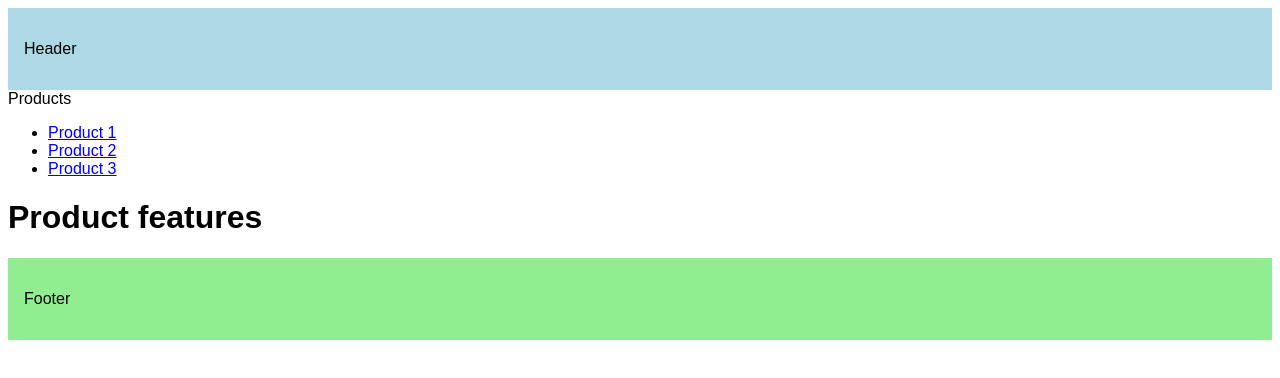
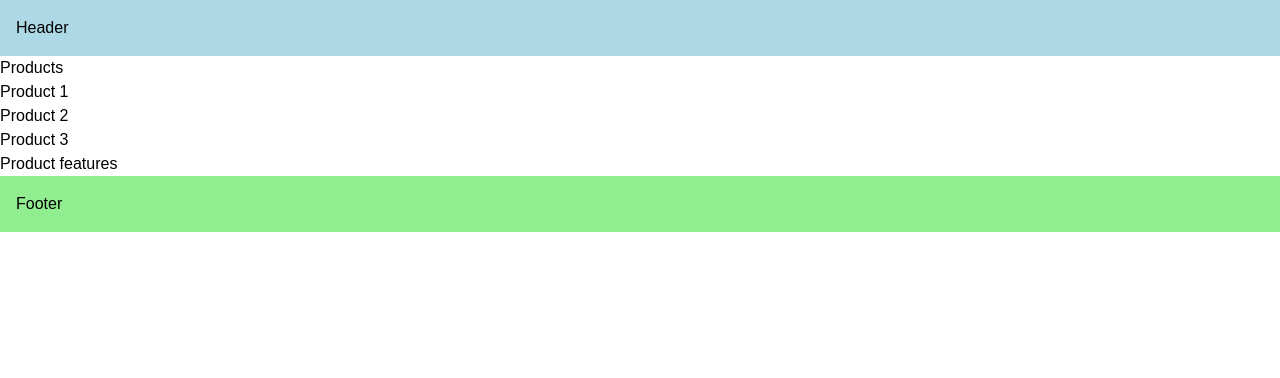
Before and after one commit to ahsan-ahmed/next14-features, a Next.js app: page /products in a window 1280 px wide. Shown: the top 378 px of the page. Built offline with nearby package versions, Linux system fonts and the light colour scheme.

Commit message:
using Link instead of anchor tags

```diff
--- a/src/app/globals.css
+++ b/src/app/globals.css
@@ -1,6 +1,6 @@
-/* @tailwind base;
+@tailwind base;
 @tailwind components;
-@tailwind utilities; */
+@tailwind utilities;
 
 /* :root {
   --background: #ffffff;
--- a/src/app/products/page.tsx
+++ b/src/app/products/page.tsx
@@ -1,15 +1,16 @@
 // Dynamic Routes
 
 import React from 'react'
+import Link from "next/link"
 
 export default function Products() {
   return (
     <>
       <div>Products</div>
       <ul>
-        <li><a href='products/1'>Product 1</a></li>
-        <li><a href='products/2'>Product 2</a></li>
-        <li><a href='products/3'>Product 3</a></li>
+        <li><Link href='products/1'>Product 1</Link></li>
+        <li><Link href='products/2'>Product 2</Link></li>
+        <li><Link href='products/3' replace>Product 3</Link></li>
       </ul>
     </>
   )
```
